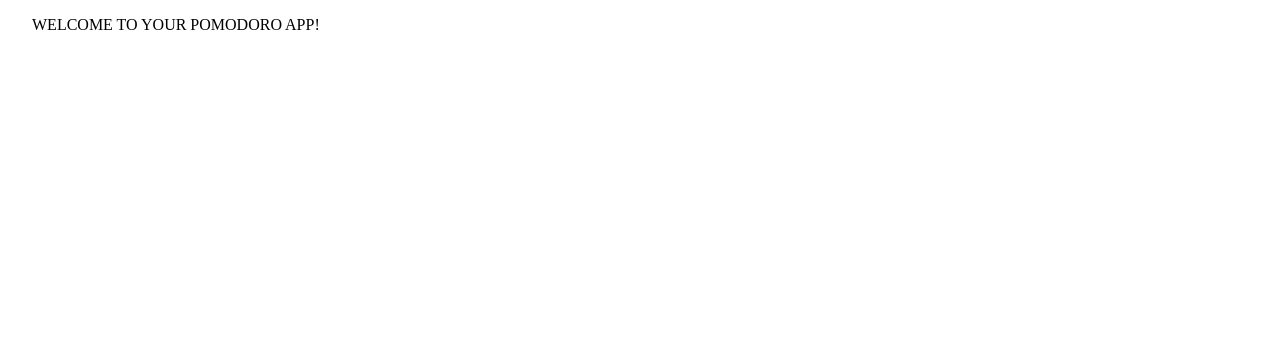
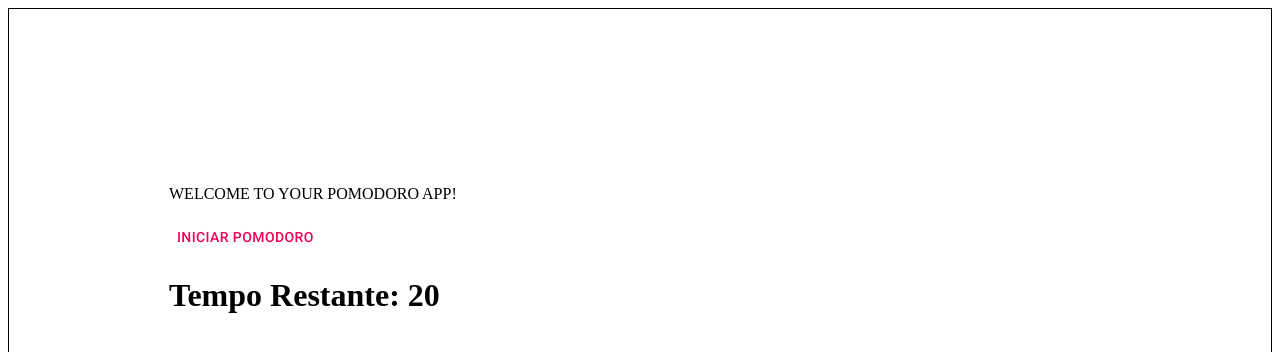
Before and after one commit to Cleysond10/Pomodoro, a React (Create React App) app in the folder frontend/: page / in a window 1280 px wide. Shown: the top 352 px of the page. Built offline with nearby package versions, Linux system fonts and the light colour scheme.

Commit message:
Create timer function with setTimeout

```diff
--- a/frontend/src/App.jsx
+++ b/frontend/src/App.jsx
@@ -1,25 +1,28 @@
-import { Container } from "@material-ui/core";
+import React, { useState } from "react";
+import Box from "@material-ui/core/Box";
 import Button from "./components/Button/Button";
 
 function App() {
-  const timeout = 1500000;
+  const [time, setTime] = useState(25);
 
   const timer = () => {
-    for (let time = timeout; time > 0; time--) {
-      console.log(time);
+    if (time > 0) {
+      setTimeout(() => {
+        setTime(time - 1);
+      }, 1000);
     }
+    console.log(time);
   };
 
   return (
-    <Container>
-      <div className="App">
-        <header className="App-header">
-          <p>WELCOME TO YOUR POMODORO APP!</p>
-          <Button onClick={timer} />
-          <div id="counter"></div>
-        </header>
-      </div>
-    </Container>
+    <Box border={1} p={20}>
+      <p>WELCOME TO YOUR POMODORO APP!</p>
+      <Button type="button" onClick={timer()}>
+        {" "}
+        INICIAR POMODORO{" "}
+      </Button>
+      <h1> {`Tempo Restante: ${time}`} </h1>
+    </Box>
   );
 }
 
```
